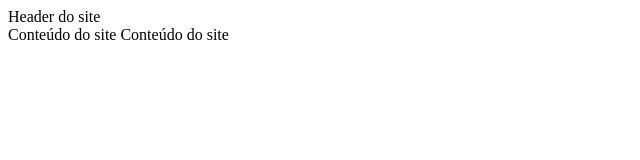
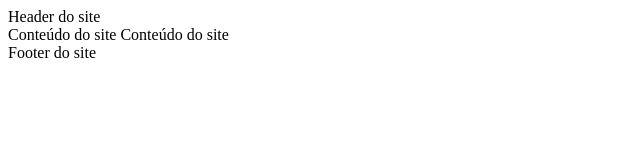
Before and after one commit to JulianaAparecidaVecchi/aprendendo-git, a plain HTML site: page index.html in a window 1280 px wide. Shown: the whole page, without its empty margins (0-640 px from the left). Drawn offline with Linux system fonts and the light colour scheme.

Commit message:
Segundo commit

```diff
--- a/index.html
+++ b/index.html
@@ -14,7 +14,7 @@
         Conteúdo do site
     </main>
     <footer>
-
+        Footer do site
     </footer>
 </body>
 </html>
```
